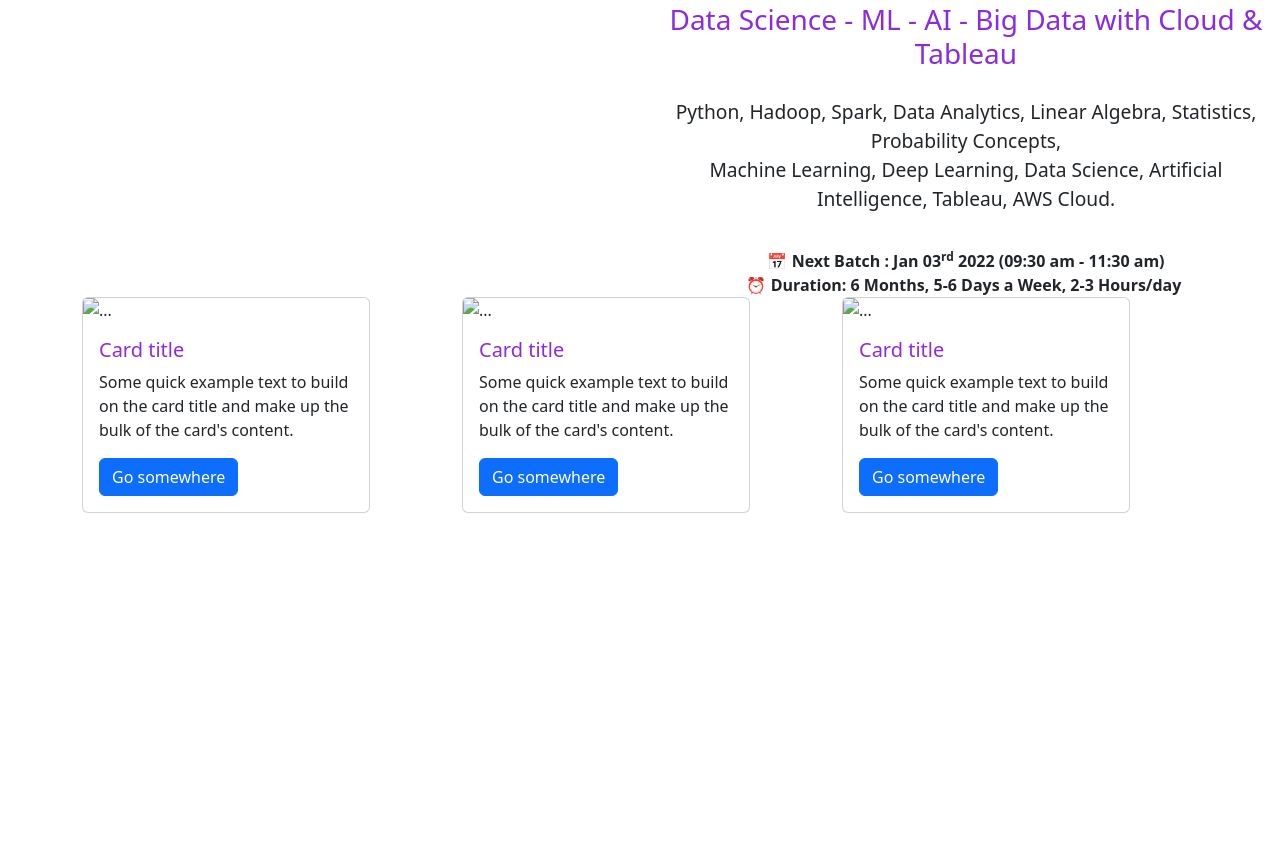
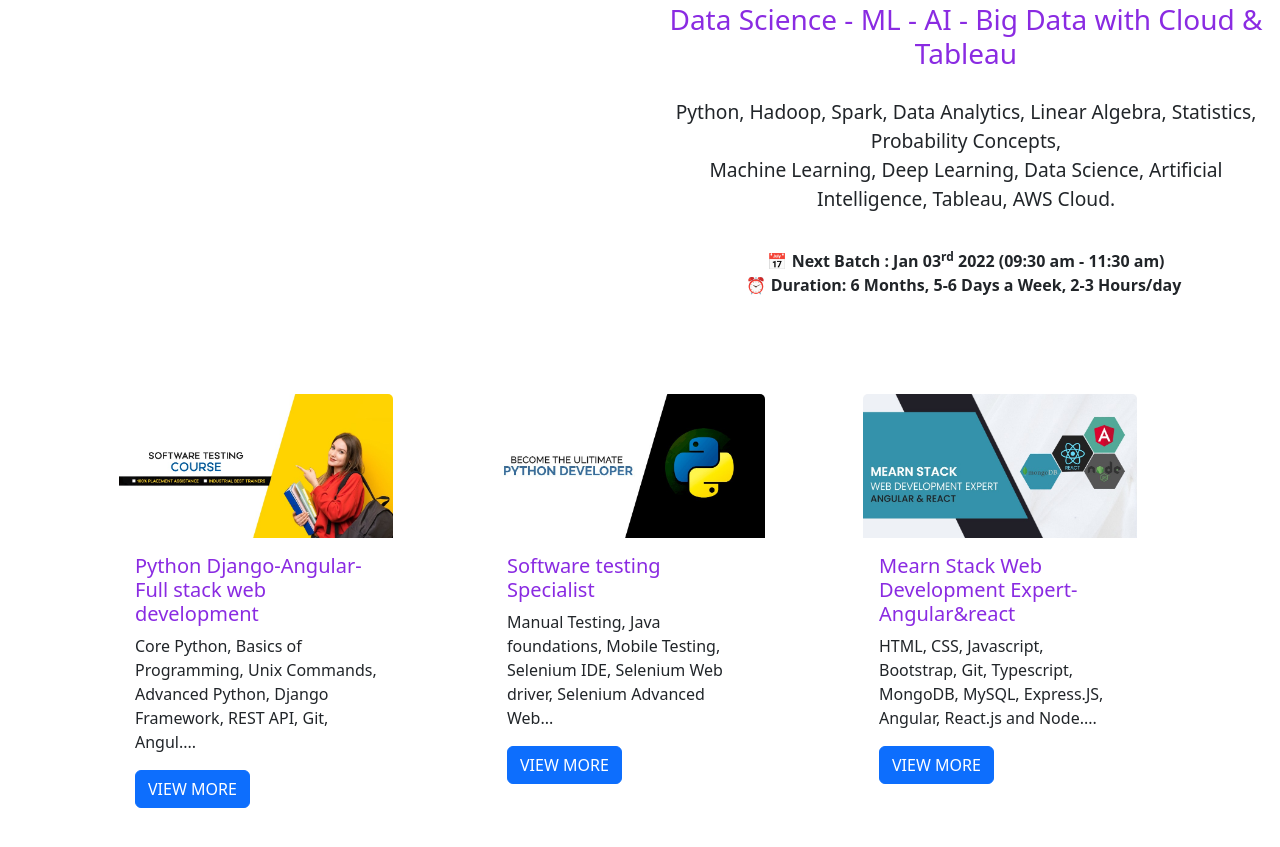
Before and after one commit to Fathimaan675/bootlumi, a plain HTML site: page index.html in a window 1280 px wide. Shown: the part 1811-2658 px from the top of the page. Before the commit the page ends 2324 px from the top, so only its background shows below. Drawn offline with nearby package versions, Linux system fonts and the light colour scheme.

Commit message:
luminarfrnt page

```diff
--- a/index.html
+++ b/index.html
@@ -41,6 +41,9 @@
 
     .card-title {
       color: blueviolet;
+    }
+    .qwe{
+      width: 100%;
     }
   </style>
 </head>
@@ -191,7 +194,7 @@
 
 
   <div class="row">
-    <div class="col-lg-6 col-md-4 col-sm-6 bg-white text-dark "><img class="qwe" src="./img/python (4).jpeg" alt="">
+    <div class="col-lg-6 col-md-4 col-sm-6 bg-white text-dark "><img class="qwe" src="./img/f1.jpeg" alt="">
     </div>
     <div class="col-lg-6 col-md-4 col-sm-6  text-center ">
       <h3 class="iq">Data Science - ML - AI - Big Data with Cloud &amp; Tableau</h3>
@@ -201,43 +204,41 @@
         Hours/day&nbsp;</strong>
     </div>
   </div>
-  <div class="abc container">
-    <div class="row ">
-      <div class="col-lg-4">
-        <div class="card" style="width: 18rem;">
-          <img src="./img/python (1).jpeg" class="card-img-top" alt="...">
+
+  <div class="container">
+    <div class="row mt-5 w-100 ">
+      <div class="col-lg-4 p-5 col5">
+        <div class="c1 card w-100 border-white" style="width: 18rem;">
+          <img src="./img/python1.jpeg" class="card-img-top" alt="...">
           <div class="card-body">
-            <h5 class="card-title">Card title</h5>
-            <p class="card-text">Some quick example text to build on the card title and make up the bulk of the card's
-              content.</p>
-            <a href="#" class="btn btn-primary">Go somewhere</a>
+            <h5 id="h51" class="card-title">Python Django-Angular-Full stack web development</h5>
+            <p class="card-text">Core Python, Basics of Programming, Unix Commands, Advanced Python, Django Framework, REST API, Git, Angul....</p>
+            <a href="#" class="btn btn-primary">VIEW MORE</a>
           </div>
         </div>
       </div>
-      <div class="col-lg-4">
-        <div class="card" style="width: 18rem;">
-          <img src="./img/python (1).jpeg" class="card-img-top" alt="...">
+      <div class="col-lg-4 p-5 col5">
+        <div class="c1 card w-100 border-white" style="width: 18rem;">
+          <img src="./img/f3.jpeg" class="card-img-top" alt="...">
           <div class="card-body">
-            <h5 class="card-title">Card title</h5>
-            <p class="card-text">Some quick example text to build on the card title and make up the bulk of the card's
-              content.</p>
-            <a href="#" class="btn btn-primary">Go somewhere</a>
+            <h5 id="h51" class="c1 card-title">Software testing Specialist</h5>
+            <p class="card-text">Manual Testing, Java foundations, Mobile Testing, Selenium IDE, Selenium Web driver, Selenium Advanced Web...</p>
+            <a href="#" class="btn btn-primary">VIEW MORE</a>
           </div>
         </div>
       </div>
-      <div class="col-lg-4">
-        <div class="card" style="width: 18rem;">
-          <img src="./img/python (2).jpeg" class="card-img-top" alt="...">
+      <div class="col-lg-4 p-5 col5">
+        <div class="c1 card w-100 border-white" style="width: 18rem;">
+          <img src="./img/f2.jpeg" class="card-img-top" alt="...">
           <div class="card-body">
-            <h5 class="card-title">Card title</h5>
-            <p class="card-text">Some quick example text to build on the card title and make up the bulk of the card's
-              content.</p>
-            <a href="#" class="btn btn-primary">Go somewhere</a>
+            <h5 id="h51" class="card-title">Mearn Stack Web Development Expert-Angular&react</h5>
+            <p class="card-text">HTML, CSS, Javascript, Bootstrap, Git, Typescript, MongoDB, MySQL, Express.JS, Angular, React.js and Node....</p>
+            <a href="#" class="btn btn-primary">VIEW MORE</a>
           </div>
         </div>
       </div>
     </div>
-  </div>
+   </div>
 </body>
 
 </html>
```
